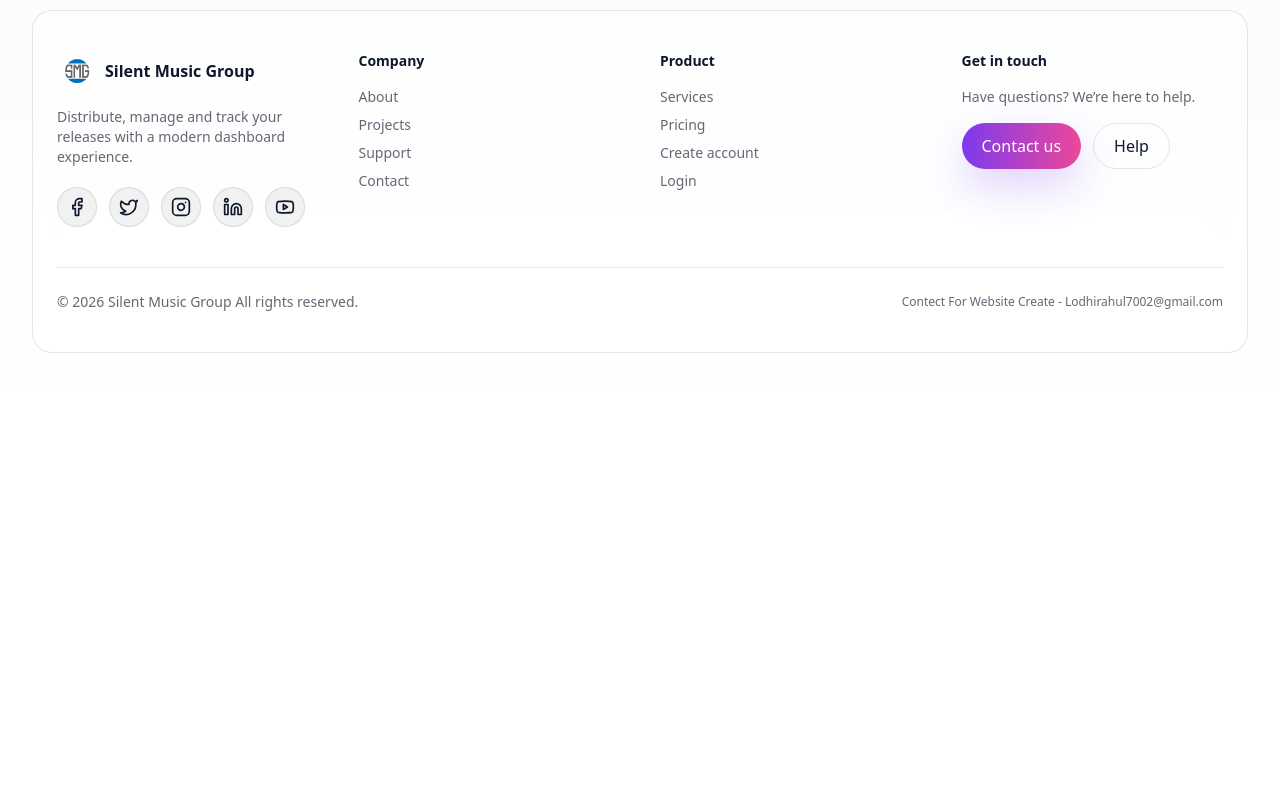
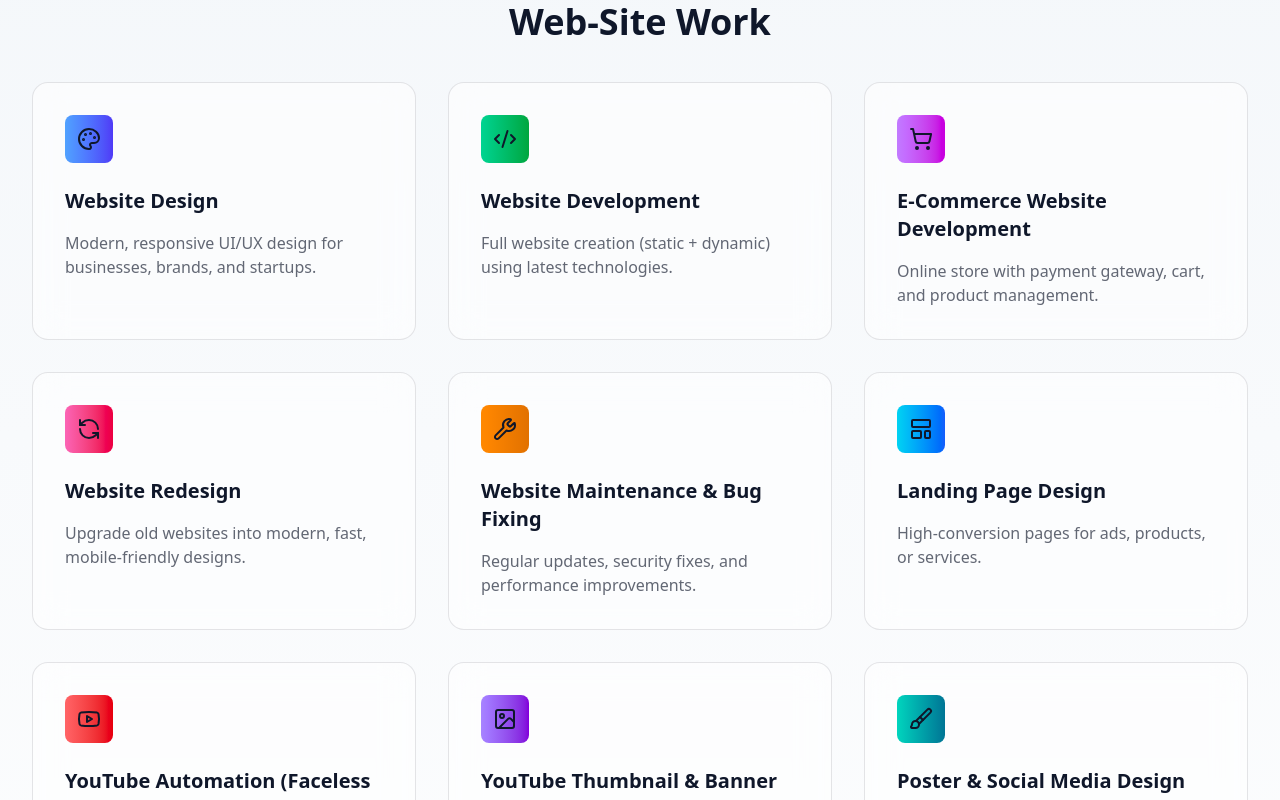
Before and after one commit to lodhirahul1001-alt/clone, a React (Vite) app: page /services in a window 1280 px wide. Shown: the part 2080-2880 px from the top of the page. Before the commit the page ends 2473 px from the top, so only its background shows below. Built offline with nearby package versions, Linux system fonts and the light colour scheme; no server answers.

Commit message:
team section'

```diff
--- a/src/pages/Login.jsx
+++ b/src/pages/Login.jsx
@@ -57,7 +57,7 @@ export default function Login() {
             <form onSubmit={handleSubmit(onSubmit)} className="space-y-4">
               <div>
                 <div className="relative">
-                  <User className="h-4 w-4 absolute left-4 top-1/2 -translate-y-1/2 opacity-70" />
+                  <User className="h-4 w-4 absolute left-4 top-1/2 -translate-y-1/2 text-[color:var(--muted)] opacity-90" />
                   <input
                     className="input-ui pl-11"
                     placeholder="Email"
@@ -72,9 +72,9 @@ export default function Login() {
 
               <div>
                 <div className="relative">
-                  <Lock className="h-4 w-4 absolute left-4 top-1/2 -translate-y-1/2 opacity-70" />
+                  <Lock className="h-4 w-4 absolute left-4 top-1/2 -translate-y-1/2 text-[color:var(--muted)] opacity-90" />
                   <input
-                    className="input-ui pl-11"
+                    className="input-ui pl-11 pr-12"
                     placeholder="Password"
                     type={showPassword ? "text" : "password"}
                     {...register("password", { required: "Password is required" })}
@@ -82,13 +82,13 @@ export default function Login() {
                   <button
                     type="button"
                     onClick={() => setShowPassword((v) => !v)}
-                    className="absolute right-3 top-1/2 -translate-y-1/2 p-2 rounded-lg hover:bg-black/5 dark:hover:bg-white/10"
+                    className="absolute right-3 top-1/2 -translate-y-1/2 p-2 rounded-lg text-[color:var(--muted)] hover:text-[color:var(--text)] hover:bg-black/10 dark:hover:bg-white/10 transition-colors focus-visible:outline-none focus-visible:ring-2 focus-visible:ring-violet-500/50"
                     aria-label={showPassword ? "Hide password" : "Show password"}
                   >
                     {showPassword ? (
-                      <EyeOff className="h-4 w-4 text-[color:var(--text)] opacity-80" />
+                      <EyeOff className="h-4 w-4" />
                     ) : (
-                      <Eye className="h-4 w-4 text-[color:var(--text)] opacity-80" />
+                      <Eye className="h-4 w-4" />
                     )}
                   </button>
                 </div>
--- a/src/pages/Services.jsx
+++ b/src/pages/Services.jsx
@@ -1,5 +1,23 @@
 import { motion } from 'framer-motion';
-import { ArrowRight, BarChart3, Globe, Megaphone, Rocket, Shield, Users } from 'lucide-react';
+import {
+  ArrowRight,
+  BarChart3,
+  Globe,
+  Megaphone,
+  Rocket,
+  Shield,
+  Users,
+  Palette,
+  Code2,
+  ShoppingCart,
+  RefreshCcw,
+  Wrench,
+  LayoutTemplate,
+  Youtube,
+  Image,
+  Brush,
+  Gauge,
+} from 'lucide-react';
 import OurServices from './OurServices';
 
 const services = [
@@ -39,6 +57,69 @@ const services = [
     description: 'Personalized growth strategies and consulting services for your brand.',
     color: 'from-red-400 to-red-600'
   }
+];
+
+const websiteWorkServices = [
+  {
+    icon: Palette,
+    title: 'Website Design',
+    description: 'Modern, responsive UI/UX design for businesses, brands, and startups.',
+    color: 'from-blue-400 to-indigo-600',
+  },
+  {
+    icon: Code2,
+    title: 'Website Development',
+    description: 'Full website creation (static + dynamic) using latest technologies.',
+    color: 'from-emerald-400 to-green-600',
+  },
+  {
+    icon: ShoppingCart,
+    title: 'E-Commerce Website Development',
+    description: 'Online store with payment gateway, cart, and product management.',
+    color: 'from-purple-400 to-fuchsia-600',
+  },
+  {
+    icon: RefreshCcw,
+    title: 'Website Redesign',
+    description: 'Upgrade old websites into modern, fast, mobile-friendly designs.',
+    color: 'from-pink-400 to-rose-600',
+  },
+  {
+    icon: Wrench,
+    title: 'Website Maintenance & Bug Fixing',
+    description: 'Regular updates, security fixes, and performance improvements.',
+    color: 'from-orange-400 to-amber-600',
+  },
+  {
+    icon: LayoutTemplate,
+    title: 'Landing Page Design',
+    description: 'High-conversion pages for ads, products, or services.',
+    color: 'from-cyan-400 to-blue-600',
+  },
+  {
+    icon: Youtube,
+    title: 'YouTube Automation (Faceless Channel)',
+    description: 'Complete setup: script, voiceover, editing, upload.',
+    color: 'from-red-400 to-red-600',
+  },
+  {
+    icon: Image,
+    title: 'YouTube Thumbnail & Banner Design',
+    description: 'Eye-catching creatives to increase CTR and branding.',
+    color: 'from-violet-400 to-purple-700',
+  },
+  {
+    icon: Brush,
+    title: 'Poster & Social Media Design',
+    description: 'Posters, ads creatives, Instagram posts, promotional graphics.',
+    color: 'from-teal-400 to-cyan-700',
+  },
+  // {
+  //   icon: Gauge,
+  //   title: 'SEO & Website Speed Optimization',
+  //   description: 'Improve Google ranking + website loading speed.',
+  //   color: 'from-lime-400 to-green-700',
+  // },
 ];
 
 export default function Services() {
@@ -100,7 +181,41 @@ export default function Services() {
           ))}
         </div>
       </div>
+
       <OurServices/>
+
+      {/* Website Work Section */}
+      <div className="max-w-7xl mx-auto px-4 sm:px-6 lg:px-8 mt-20">
+        <motion.h1
+          initial={{ opacity: 0, y: 16 }}
+          whileInView={{ opacity: 1, y: 0 }}
+          viewport={{ once: true }}
+          transition={{ duration: 0.5 }}
+          className="text-3xl md:text-4xl font-bold text-center mb-10 text-[color:var(--text)]"
+        >
+          Web-Site Work
+        </motion.h1>
+
+        <div className="grid grid-cols-1 md:grid-cols-2 lg:grid-cols-3 gap-8">
+          {websiteWorkServices.map((service, index) => (
+            <motion.div
+              key={service.title}
+              initial={{ opacity: 0, y: 20 }}
+              whileInView={{ opacity: 1, y: 0 }}
+              viewport={{ once: true }}
+              transition={{ duration: 0.45, delay: index * 0.06 }}
+              className="glass-soft rounded-2xl p-8 border border-[color:var(--border)] hover:-translate-y-1 transition-all duration-200"
+            >
+              <div className={`bg-gradient-to-r ${service.color} w-12 h-12 rounded-lg flex items-center justify-center mb-6`}>
+                <service.icon className="w-6 h-6 text-[color:var(--text)]" />
+              </div>
+              <h3 className="text-xl font-bold mb-4 text-[color:var(--text)]">{service.title}</h3>
+              <p className="text-[color:var(--muted)]">{service.description}</p>
+            </motion.div>
+          ))}
+        </div>
+      </div>
+
     </div>
   );
 }
--- a/src/pages/Signup.jsx
+++ b/src/pages/Signup.jsx
@@ -41,7 +41,7 @@ export default function Signup() {
           <form onSubmit={handleSubmit(onSubmit)} className="mt-8 grid grid-cols-1 md:grid-cols-2 gap-4">
             <div className="md:col-span-2">
               <div className="relative">
-                <User className="h-4 w-4 absolute left-4 top-1/2 -translate-y-1/2 opacity-70" />
+                <User className="h-4 w-4 absolute left-4 top-1/2 -translate-y-1/2 text-[color:var(--muted)] opacity-90" />
                 <input
                   className="input-ui pl-11"
                   placeholder="Full name"
@@ -53,7 +53,7 @@ export default function Signup() {
 
             <div className="md:col-span-2">
               <div className="relative">
-                <Mail className="h-4 w-4 absolute left-4 top-1/2 -translate-y-1/2 opacity-70" />
+                <Mail className="h-4 w-4 absolute left-4 top-1/2 -translate-y-1/2 text-[color:var(--muted)] opacity-90" />
                 <input
                   className="input-ui pl-11"
                   placeholder="Email"
@@ -66,9 +66,9 @@ export default function Signup() {
 
             <div className="md:col-span-2">
               <div className="relative">
-                <Lock className="h-4 w-4 absolute left-4 top-1/2 -translate-y-1/2 opacity-70" />
+                <Lock className="h-4 w-4 absolute left-4 top-1/2 -translate-y-1/2 text-[color:var(--muted)] opacity-90" />
                 <input
-                  className="input-ui pl-11"
+                  className="input-ui pl-11 pr-12"
                   placeholder="Password"
                   type={showPassword ? "text" : "password"}
                   {...register("password", { required: "Password is required", minLength: { value: 6, message: "Min 6 characters" } })}
@@ -76,13 +76,13 @@ export default function Signup() {
                 <button
                   type="button"
                   onClick={() => setShowPassword((v) => !v)}
-                  className="absolute right-3 top-1/2 -translate-y-1/2 p-2 rounded-lg hover:bg-black/5 dark:hover:bg-white/10"
+                  className="absolute right-3 top-1/2 -translate-y-1/2 p-2 rounded-lg text-[color:var(--muted)] hover:text-[color:var(--text)] hover:bg-black/10 dark:hover:bg-white/10 transition-colors focus-visible:outline-none focus-visible:ring-2 focus-visible:ring-violet-500/50"
                   aria-label={showPassword ? "Hide password" : "Show password"}
                 >
               {showPassword ? (
-  <EyeOff className="h-4 w-4 text-[color:var(--text)] opacity-80" />
+  <EyeOff className="h-4 w-4" />
 ) : (
-  <Eye className="h-4 w-4 text-[color:var(--text)] opacity-80" />
+  <Eye className="h-4 w-4" />
 )}
 
                 </button>
```
